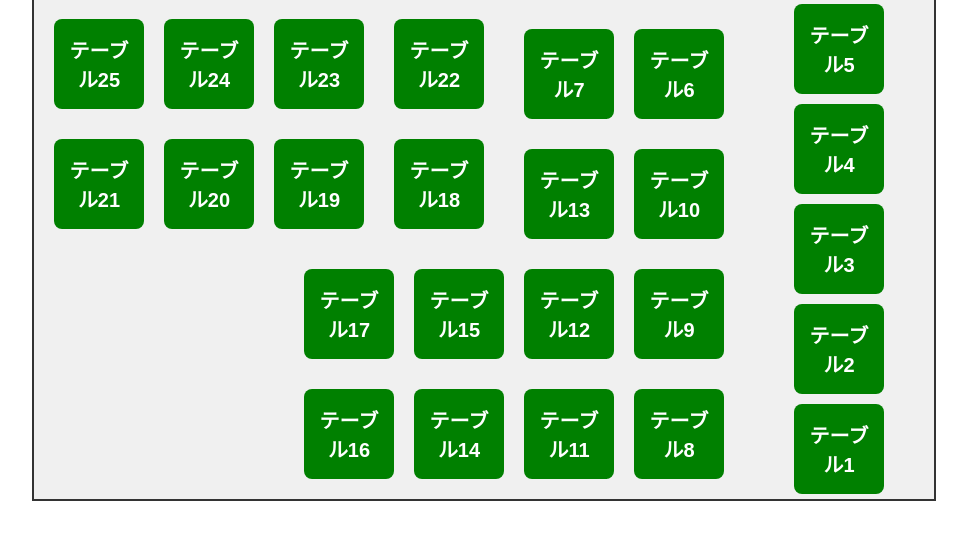
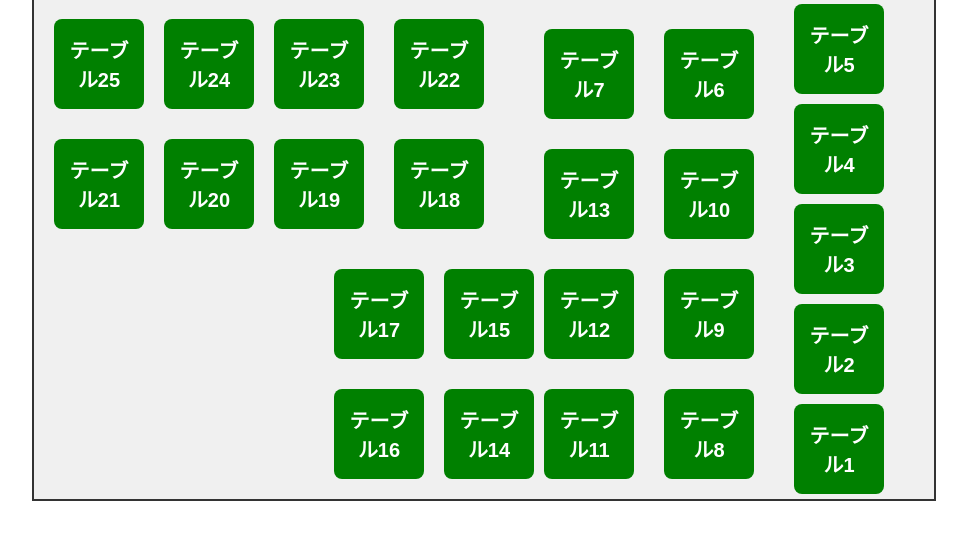
Before and after one commit to ogawa-dev/nasu.github.io, a plain HTML site: page index.html in a window 1280 px wide. Shown: the part 69-608 px from the top of the page, without its empty margins (156-1123 px from the left). Drawn offline with Linux system fonts and the light colour scheme.

Commit message:
Add files via upload

```diff
--- a/style.css
+++ b/style.css
@@ -80,18 +80,18 @@ h1 {
 #table24 { top: 20px; left: 130px; }
 
 
-#table17 { top: 270px; left: 270px; }
-#table16 { top: 390px; left: 270px; }
-#table14 { top: 390px; left: 380px; }
-#table11 { top: 390px; left: 490px; }
-#table8 { top: 390px; left: 600px; }
-#table15 { top: 270px; left: 380px; }
-#table12 { top: 270px; left: 490px; }
-#table9 { top: 270px; left: 600px; }
-#table13 { top: 150px; left: 490px; }
-#table10 { top: 150px; left: 600px; }
-#table7 { top: 30px; left: 490px; }
-#table6 { top: 30px; left: 600px; }
+#table17 { top: 270px; left: 300px; }
+#table16 { top: 390px; left: 300px; }
+#table14 { top: 390px; left: 410px; }
+#table11 { top: 390px; left: 510px; }
+#table8 { top: 390px; left: 630px; }
+#table15 { top: 270px; left: 410px; }
+#table12 { top: 270px; left: 510px; }
+#table9 { top: 270px; left: 630px; }
+#table13 { top: 150px; left: 510px; }
+#table10 { top: 150px; left: 630px; }
+#table7 { top: 30px; left: 510px; }
+#table6 { top: 30px; left: 630px; }
 
 /* 右側の縦に並んだグループ */
 #table5 { top: 5px; right: 50px; }
```
